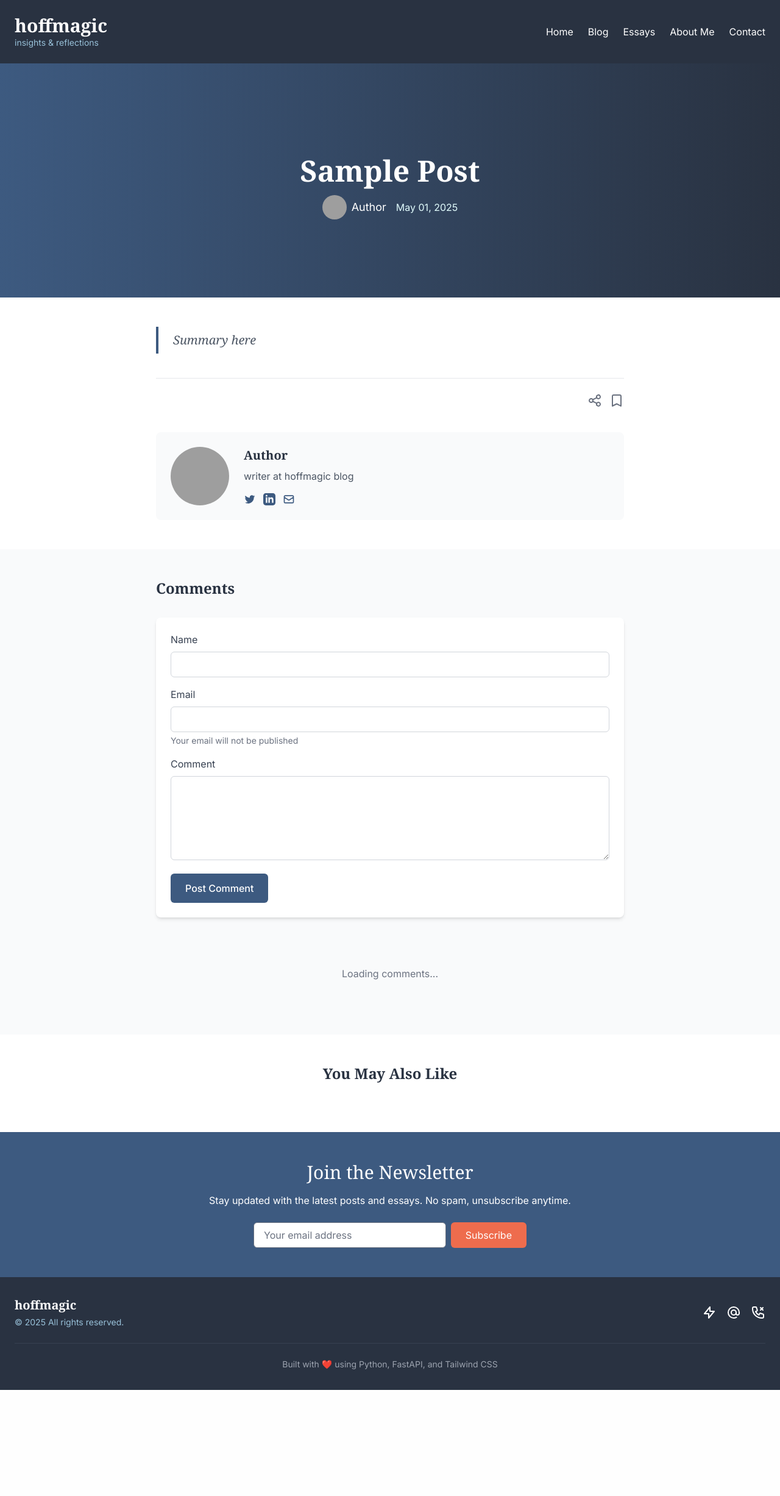
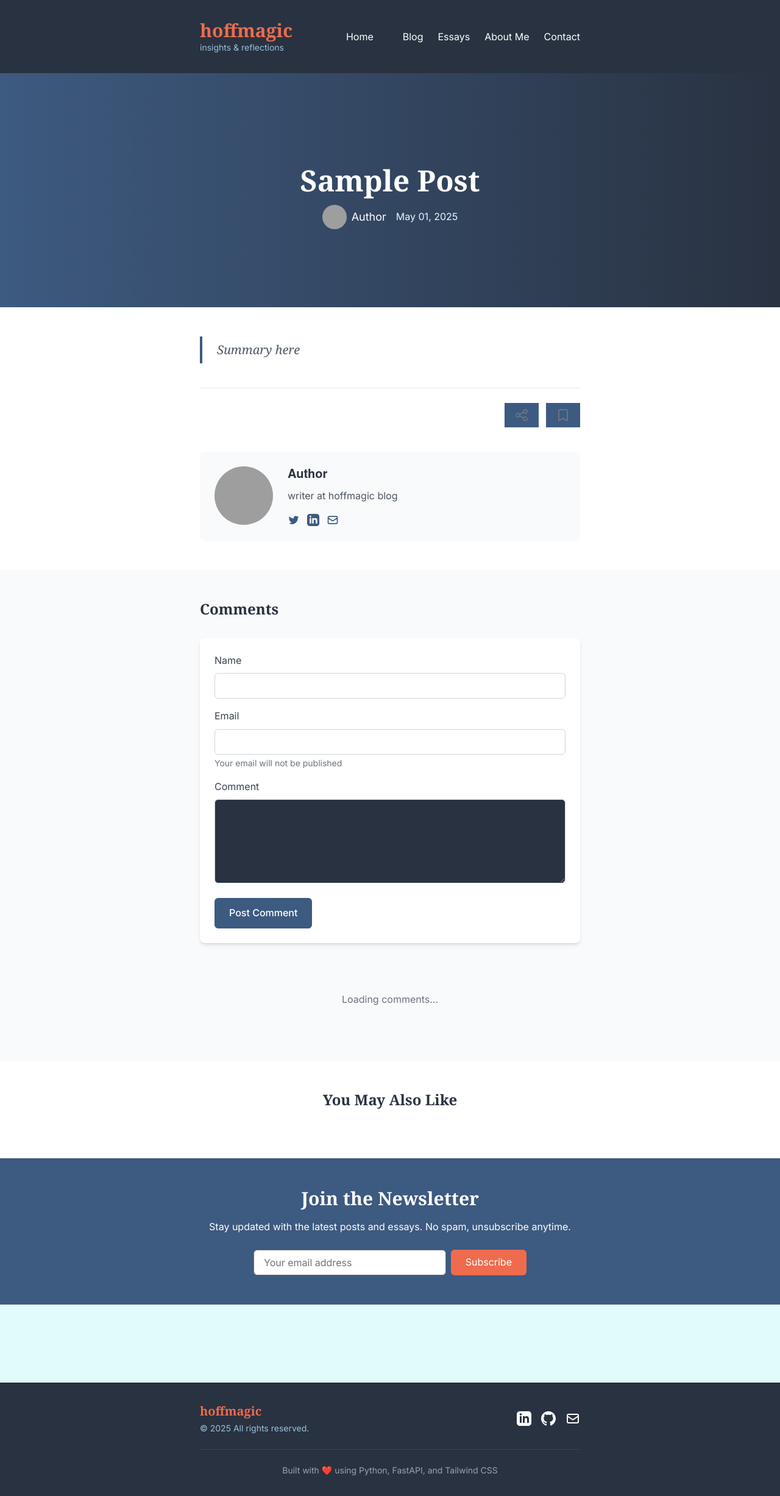
Before and after one commit to h0ffmann/hoffmagic, a FastAPI app: page /blog/1 in a window 1280 px wide. Shown: the whole page at 61% size. Before the commit the page ends 2280 px from the top, so only its background shows below. Run offline with FastAPI, Linux system fonts and the light colour scheme; parts of the project's set-up code (start-up, migrations or seed data) failed here and were passed over; grey boxes are pictures that could not be loaded.

Commit message:
feat: fix errors and apply minimalist blog styling

```diff
--- a/src/hoffmagic/db/migrations/env.py
+++ b/src/hoffmagic/db/migrations/env.py
@@ -73,7 +73,7 @@ def run_migrations_online() -> None:
     config.set_main_option("sqlalchemy.url", db_url)
 
     connectable = engine_from_config(
-        config.get_section(config.config_ini_section, {}), # Use config_ini_section as per diff
+        config.get_section(config.config_ini_section, {}), # Corrected section name
         prefix="sqlalchemy.",
         poolclass=pool.NullPool,
     )
--- a/src/hoffmagic/main.py
+++ b/src/hoffmagic/main.py
@@ -8,6 +8,7 @@ from pathlib import Path
 from typing import Any, Dict, List, AsyncGenerator
 from datetime import datetime
 
+import time # Add time import
 from fastapi import Depends, FastAPI, HTTPException, Request, status
 from fastapi.responses import HTMLResponse, JSONResponse
 from fastapi.staticfiles import StaticFiles
@@ -31,6 +32,14 @@ app = FastAPI(
     description="Hoffmann's magical blog.",
     version="0.1.0"
 )
+
+@app.middleware("http")
+async def log_requests(request: Request, call_next):
+    start_time = time.time()
+    response = await call_next(request)
+    process_time = time.time() - start_time
+    logger.info(f"path: {request.url.path} | method: {request.method} | status: {response.status_code} | time: {process_time:.4f}s")
+    return response
 
 # --- Configure Template and Static paths using CONTAINER_APP_DIR ---
 templates = Jinja2Templates(directory=CONTAINER_APP_DIR / "templates")
--- a/src/hoffmagic/static/css/input.css
+++ b/src/hoffmagic/static/css/input.css
@@ -6,7 +6,13 @@
 @layer base {
   body {
     @apply font-sans text-brand-dark;
+    text-transform: lowercase; /* Make body text lowercase */
   }
+
+  pre, code, .prose pre, .prose code {
+    text-transform: none; /* Keep code blocks normal */
+  }
+
   h1, h2, h3, h4, h5, h6 {
     @apply font-serif;
   }
--- /dev/null
+++ b/src/hoffmagic/static/css/minimalist.css
@@ -0,0 +1,91 @@
+/* minimalist styling inspired by mitchellh.com */
+:root {
+  --bg-color: #0e121a;
+  --text-color: #ffffff;
+  --accent-color: #3d5a80;
+  --secondary-color: #ee6c4d;
+  --subtle-color: #293241;
+  --border-color: #1a1f2e;
+}
+
+body {
+  background-color: var(--bg-color);
+  color: var(--text-color);
+  font-family: 'Inter', sans-serif;
+  line-height: 1.6;
+}
+
+.container {
+  max-width: 42rem;
+  margin-left: auto;
+  margin-right: auto;
+}
+
+h1, h2, h3, h4, h5, h6 {
+  font-weight: bold;
+  font-family: 'Nimbus Sans', 'Inter', sans-serif; /* Changed font */
+}
+
+a {
+  color: var(--secondary-color);
+  text-decoration: none;
+  transition: opacity 0.2s;
+}
+
+a:hover {
+  opacity: 0.8;
+}
+
+/* minimalist navigation */
+nav {
+  padding: 1.5rem 0;
+}
+
+nav a {
+  color: var(--text-color);
+  margin-right: 1.5rem;
+}
+
+/* content styling */
+.prose {
+  font-family: 'PT Serif', serif; /* Keep prose serif for readability */
+}
+
+.prose p {
+  margin-bottom: 1.5rem;
+}
+
+.prose a {
+  text-decoration: underline;
+  text-underline-offset: 2px;
+}
+
+/* footer */
+footer {
+  margin-top: 8rem;
+  padding-top: 1.5rem;
+  border-top: 1px solid var(--border-color);
+  color: #6b7280;
+}
+
+/* minimalist forms */
+input, textarea {
+  background-color: var(--subtle-color);
+  border: 1px solid var(--border-color);
+  color: var(--text-color);
+  padding: 0.5rem 0.75rem;
+  width: 100%;
+}
+
+button {
+  background-color: var(--accent-color);
+  color: var(--text-color);
+  padding: 0.5rem 1rem;
+  border: none;
+  cursor: pointer;
+  transition: opacity 0.2s;
+}
+
+button:hover {
+  opacity: 0.9;
+}
--- a/src/hoffmagic/templates/base.html
+++ b/src/hoffmagic/templates/base.html
@@ -15,6 +15,7 @@
 
     <!-- CSS -->
     <link rel="stylesheet" href="{{ url_for('static', path='css/main.css') }}">
+    <link rel="stylesheet" href="{{ url_for('static', path='css/minimalist.css') }}"> <!-- Add minimalist CSS -->
 
     <!-- Meta tags -->
     <meta name="description" content="{% block description %}a beautiful blog built with python{% endblock %}">
@@ -72,19 +73,19 @@
                 </div>
 
                 <div class="flex space-x-4">
-                    <a href="#" class="text-white hover:text-brand-accent transition duration-200">
-                        <svg xmlns="http://www.w3.org/2000/svg" class="h-6 w-6" fill="none" viewBox="0 0 24 24" stroke="currentColor">
-                            <path stroke-linecap="round" stroke-linejoin="round" stroke-width="2" d="M13 10V3L4 14h7v7l9-11h-7z" />
+                    <a href="https://www.linkedin.com/in/yourprofile" class="text-white hover:text-brand-accent transition duration-200" aria-label="LinkedIn">
+                        <svg xmlns="http://www.w3.org/2000/svg" class="h-6 w-6" fill="currentColor" viewBox="0 0 24 24">
+                            <path d="M19 0h-14c-2.761 0-5 2.239-5 5v14c0 2.761 2.239 5 5 5h14c2.762 0 5-2.239 5-5v-14c0-2.761-2.238-5-5-5zm-11 19h-3v-11h3v11zm-1.5-12.268c-.966 0-1.75-.79-1.75-1.764s.784-1.764 1.75-1.764 1.75.79 1.75 1.764-.783 1.764-1.75 1.764zm13.5 12.268h-3v-5.604c0-3.368-4-3.113-4 0v5.604h-3v-11h3v1.765c1.396-2.586 7-2.777 7 2.476v6.759z"/>
                         </svg>
                     </a>
-                    <a href="#" class="text-white hover:text-brand-accent transition duration-200">
-                        <svg xmlns="http://www.w3.org/2000/svg" class="h-6 w-6" fill="none" viewBox="0 0 24 24" stroke="currentColor">
-                            <path stroke-linecap="round" stroke-linejoin="round" stroke-width="2" d="M16 12a4 4 0 10-8 0 4 4 0 008 0zm0 0v1.5a2.5 2.5 0 005 0V12a9 9 0 10-9 9m4.5-1.206a8.959 8.959 0 01-4.5 1.207" />
+                    <a href="https://github.com/yourusername" class="text-white hover:text-brand-accent transition duration-200" aria-label="GitHub">
+                        <svg xmlns="http://www.w3.org/2000/svg" class="h-6 w-6" fill="currentColor" viewBox="0 0 24 24">
+                            <path d="M12 0c-6.626 0-12 5.373-12 12 0 5.302 3.438 9.8 8.207 11.387.599.111.793-.261.793-.577v-2.234c-3.338.726-4.033-1.416-4.033-1.416-.546-1.387-1.333-1.756-1.333-1.756-1.089-.745.083-.729.083-.729 1.205.084 1.839 1.237 1.839 1.237 1.07 1.834 2.807 1.304 3.492.997.107-.775.418-1.305.762-1.604-2.665-.305-5.467-1.334-5.467-5.931 0-1.311.469-2.381 1.236-3.221-.124-.303-.535-1.524.117-3.176 0 0 1.008-.322 3.301 1.23.957-.266 1.983-.399 3.003-.404 1.02.005 2.047.138 3.006.404 2.291-1.552 3.297-1.23 3.297-1.23.653 1.653.242 2.874.118 3.176.77.84 1.235 1.911 1.235 3.221 0 4.609-2.807 5.624-5.479 5.921.43.372.823 1.102.823 2.222v3.293c0 .319.192.694.801.576 4.765-1.589 8.199-6.086 8.199-11.386 0-6.627-5.373-12-12-12z"/>
                         </svg>
                     </a>
-                    <a href="#" class="text-white hover:text-brand-accent transition duration-200">
+                    <a href="mailto:your.email@example.com" class="text-white hover:text-brand-accent transition duration-200" aria-label="Email">
                         <svg xmlns="http://www.w3.org/2000/svg" class="h-6 w-6" fill="none" viewBox="0 0 24 24" stroke="currentColor">
-                            <path stroke-linecap="round" stroke-linejoin="round" stroke-width="2" d="M16 8l2-2m0 0l2-2m-2 2l-2-2m2 2l2 2M5 3a2 2 0 00-2 2v1c0 8.284 6.716 15 15 15h1a2 2 0 002-2v-3.28a1 1 0 00-.684-.948l-4.493-1.498a1 1 0 00-1.21.502l-1.13 2.257a11.042 11.042 0 01-5.516-5.517l2.257-1.128a1 1 0 00.502-1.21L9.228 3.683A1 1 0 008.279 3H5z" />
+                            <path stroke-linecap="round" stroke-linejoin="round" stroke-width="2" d="M3 8l7.89 5.26a2 2 0 002.22 0L21 8M5 19h14a2 2 0 002-2V7a2 2 0 00-2-2H5a2 2 0 00-2 2v10a2 2 0 002 2z" />
                         </svg>
                     </a>
                 </div>
@@ -113,14 +114,15 @@
                 });
 
                 if (response.ok) {
-                    alert('Thank you for subscribing!');
+                    alert('thank you for subscribing!');
                     this.reset();
                 } else {
                     const error = await response.json();
-                    alert(`Error: ${error.detail || 'Something went wrong'}`);
+                    alert(`error: ${error.detail || 'something went wrong'}`);
                 }
             } catch (error) {
-                alert('Error: Could not connect to the server');
+                alert('error: could not connect to the server');
+                console.error('Error:', error);
             }
         });
     </script>
```
